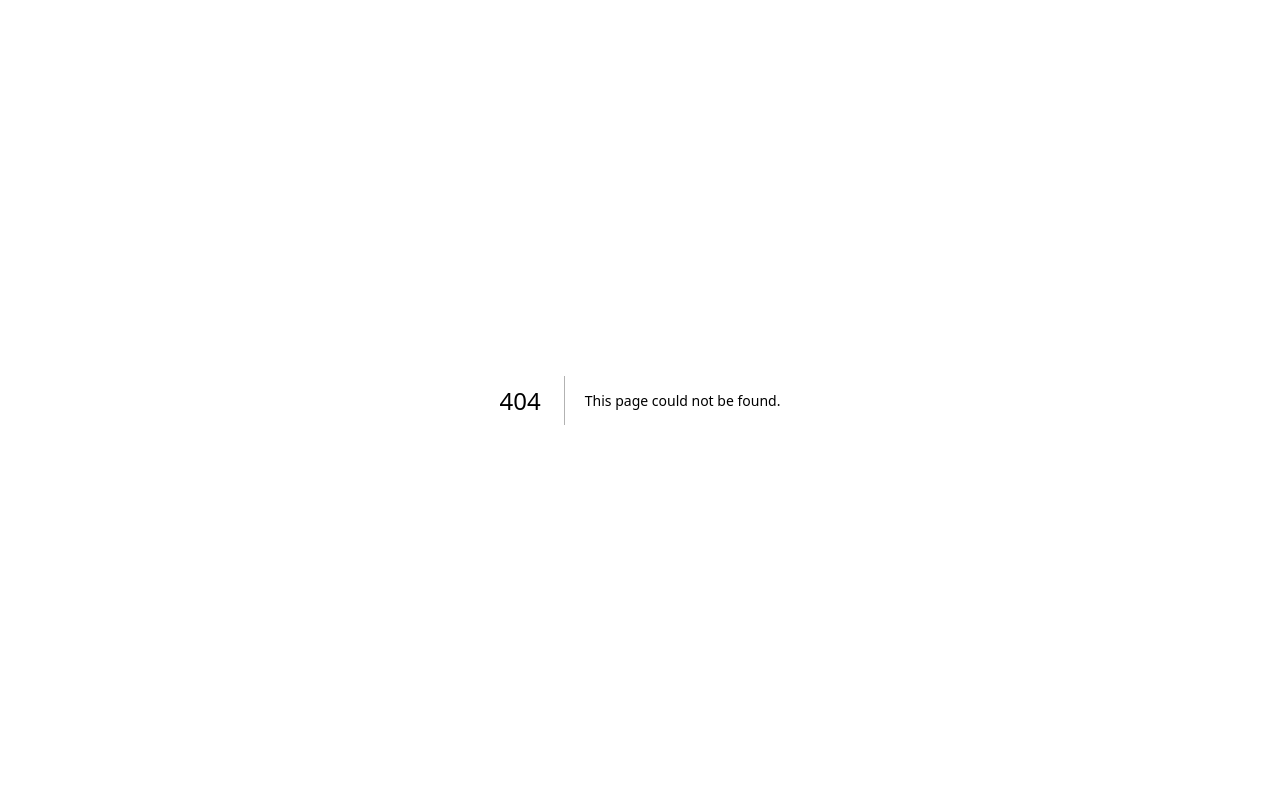
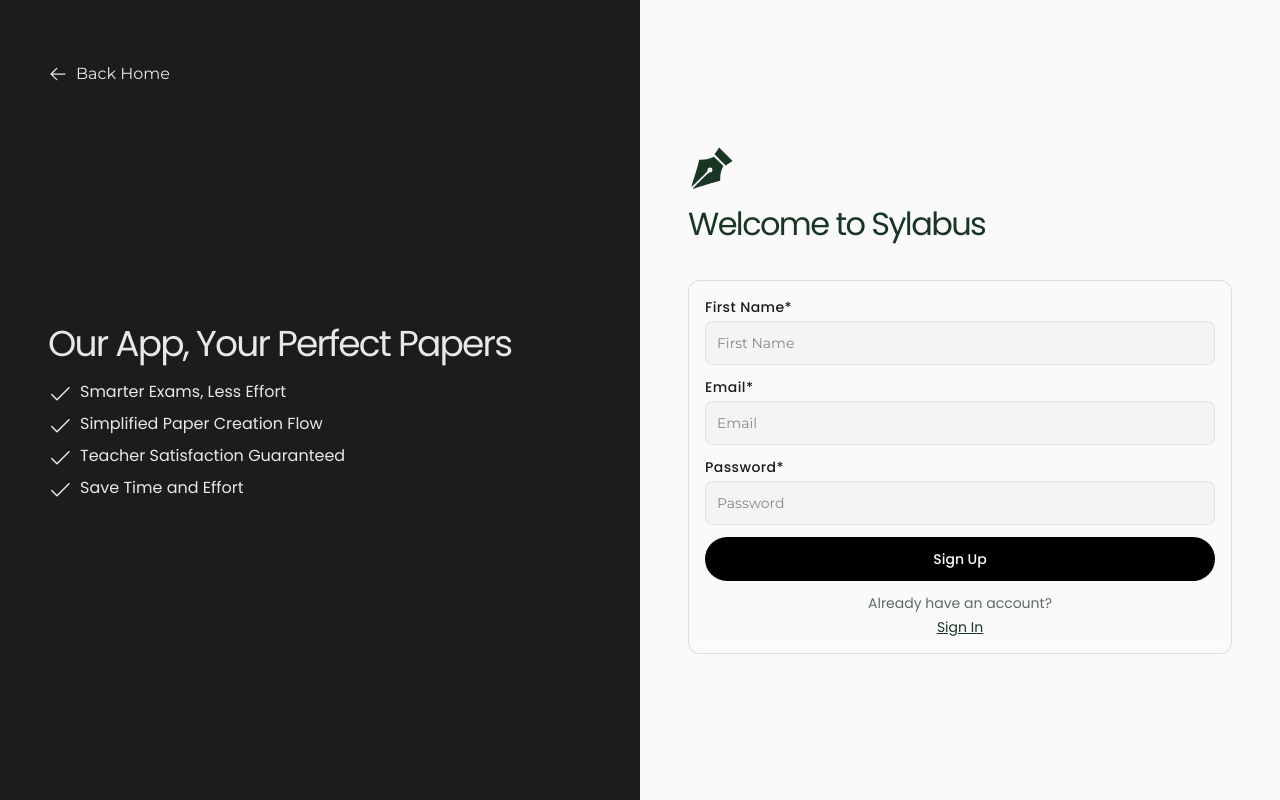
Before and after one commit to amaan-10/sylabus-app, a Next.js app: page /signup in a window 1280 px wide. Before the commit this address had no page. Built offline with nearby package versions, Linux system fonts and the light colour scheme.

Commit message:
add: page

```diff
--- /dev/null
+++ b/src/app/signin/page.tsx
@@ -0,0 +1,12 @@
+import Login from "@/components/Login";
+import React from "react";
+
+const SignInPage = () => {
+  return (
+    <div>
+      <Login />
+    </div>
+  );
+};
+
+export default SignInPage;
--- /dev/null
+++ b/src/app/signup/page.tsx
@@ -0,0 +1,12 @@
+import Register from "@/components/Register";
+import React from "react";
+
+const SignUpPage = () => {
+  return (
+    <div>
+      <Register />
+    </div>
+  );
+};
+
+export default SignUpPage;
```
